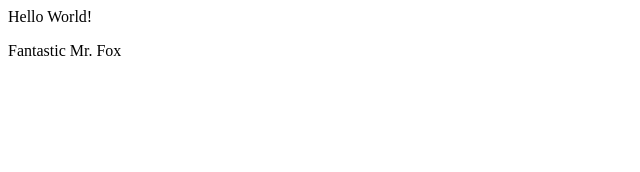
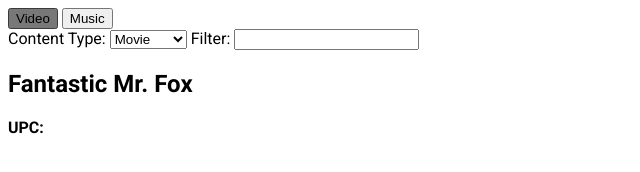
Before and after one commit to ChipioIndustries/video-db, a plain HTML site: page index.html in a window 1280 px wide. Shown: the whole page, without its empty margins (0-640 px from the left). Drawn offline with Linux system fonts and the light colour scheme.

Commit message:
building webpage

```diff
--- a/db.json
+++ b/db.json
@@ -1,9 +1,10 @@
 {
 	"data": [
 		{
+			"name": "fantastic-mr-fox",
 			"title": "Fantastic Mr. Fox",
+			"media-type": "video",
 			"content-type": "movie",
-			"media-format": "Blu-ray",
 			"upc": 715515225717
 		}
 	]
--- a/index.html
+++ b/index.html
@@ -5,10 +5,35 @@
 	<title>Chase's Media Database</title>
 	<link rel="shortcut icon" type="image/x-icon" href="favicon.ico?">
 	<script type="text/javascript" src="main.js"></script>
+	<link rel="stylesheet" href="style.css">
 </head>
 
 <body>
-	Hello World!
+	<div id="tabs">
+		<button class="tab" id="video-tab" name="video">Video</button>
+		<button class="tab" id="music-tab" name="music">Music</button>
+	</div>
+	<div id="tab-pages">
+		<div id="video-tab-page" name="video" class="tab-page">
+			<div id="filters">
+				<label for="media-type">Content Type:</label>
+				<select id="media-type" name="media-type">
+					<option value="movie">Movie</option>
+					<option value="tv show">TV Show</option>
+				</select>
+				<label for="filter">Filter:</label>
+				<input type="text" id="filter" name="filter">
+			</div>
+			<div id="entry-fantastic-mr-fox" class="entry" name="fantastic-mr-fox">
+				<h2 class="entry-title">Fantastic Mr. Fox</h2>
+				<p><b>UPC: </b></p>
+				<p class="description"></p>
+			</div>
+		</div>
+		<div id="music-tab-page" name="music" class="tab-page">
+			HELLO MUSIC
+		</div>
+	</div>
 	<p id="insert-here"></p>
 </body>
 
--- a/main.js
+++ b/main.js
@@ -1,17 +1,65 @@
-let data = {};
+let data = [];
+let tab = "video";
+let selection = null;
 
-function update_visual() {
+function selectTab(tabName) {
+	tab = tabName;
+	document.querySelectorAll(".tab").forEach((value, index, array) => {
+		if (value.getAttribute("name") == tabName) {
+			value.classList.add("selected");
+		} else {
+			value.classList.remove("selected");
+		}
+	});
+	document.querySelectorAll(".tab-page").forEach((value, index, array) => {
+		if (value.getAttribute("name") == tabName) {
+			value.classList.remove("hidden")
+		} else {
+			value.classList.add("hidden")
+		}
+	})
+}
+
+function detectTabClicks() {
+	document.querySelectorAll(".tab").forEach((value, index, array) => {
+		value.onclick = function () {
+			selectTab(value.name);
+		}
+	})
+}
+
+function setFilters() {
+	const url = new URL(window.location.toString()).searchParams;
+	if (url.get("selection")) {
+		document.querySelector("#filter").value = url.get("selection");
+	}
+}
+
+function updateResults() {
 	document.getElementsByName("media-title").forEach((value, key, parent) => {
 		value.remove();
 	})
 	data.forEach((value, index, array) => {
-		document.getElementById("insert-here").insertAdjacentHTML("afterend", "<p name='media-title'>" + value.title + "</p>")
+		//document.getElementById("insert-here").insertAdjacentHTML("afterend", "<p name='media-title'>" + value.title + "</p>")
 	})
 }
 
-async function handleDb() {
-	await fetch('db.json').then(response => response.json()).then(response => { data = response.data }).catch(err => console.error(err))
-	update_visual();
+function makeEntryDisplay(entry) {
+
 }
 
-handleDb();
+function getEntryByName(name) {
+	return data.find((value) => value.name == name)
+}
+
+async function loadDb() {
+	await fetch('db.json').then(response => response.json()).then(response => { data = response.data }).catch(err => console.error(err))
+	updateResults();
+}
+
+window.onload = async function () {
+	selectTab("video");
+	setFilters();
+	detectTabClicks();
+	await loadDb();
+}
--- /dev/null
+++ b/style.css
@@ -0,0 +1,35 @@
+@font-face {
+	font-family: roboto;
+	src: url(fonts/Roboto-Regular.ttf);
+}
+
+@font-face {
+	font-family: roboto;
+	src: url(fonts/Roboto-Bold.ttf);
+	font-weight: bold;
+}
+
+@font-face {
+	font-family: roboto;
+	src: url(fonts/Roboto-Italic.ttf);
+	font-style: italic;
+}
+
+@font-face {
+	font-family: roboto;
+	src: url(fonts/Roboto-BoldItalic.ttf);
+	font-style: italic;
+	font-weight: bold;
+}
+
+body {
+	font-family: roboto;
+}
+
+button.selected {
+	filter: brightness(0.5);
+}
+
+.tab-page.hidden {
+	display: none;
+}
```
Also changed, not shown: covers/fantastic-mr-fox.png (added), fonts/Roboto-Bold.ttf (added), fonts/Roboto-BoldItalic.ttf (added), fonts/Roboto-Italic.ttf (added), fonts/Roboto-Regular.ttf (added).
